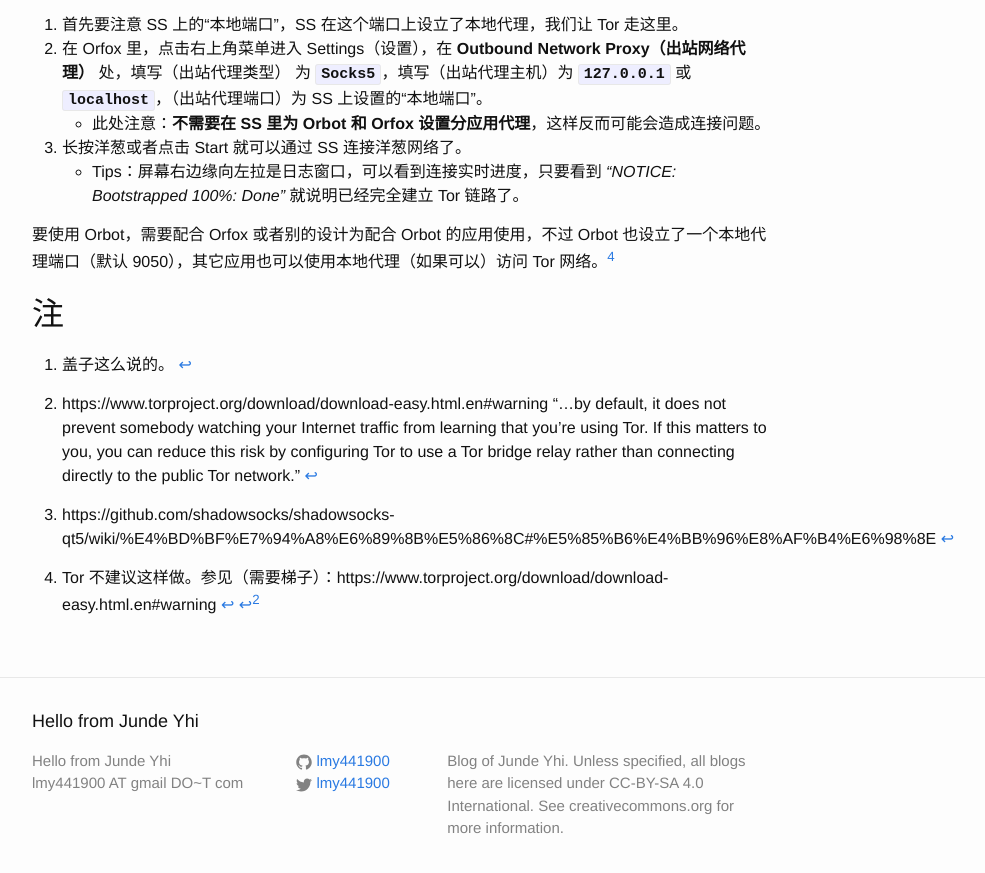
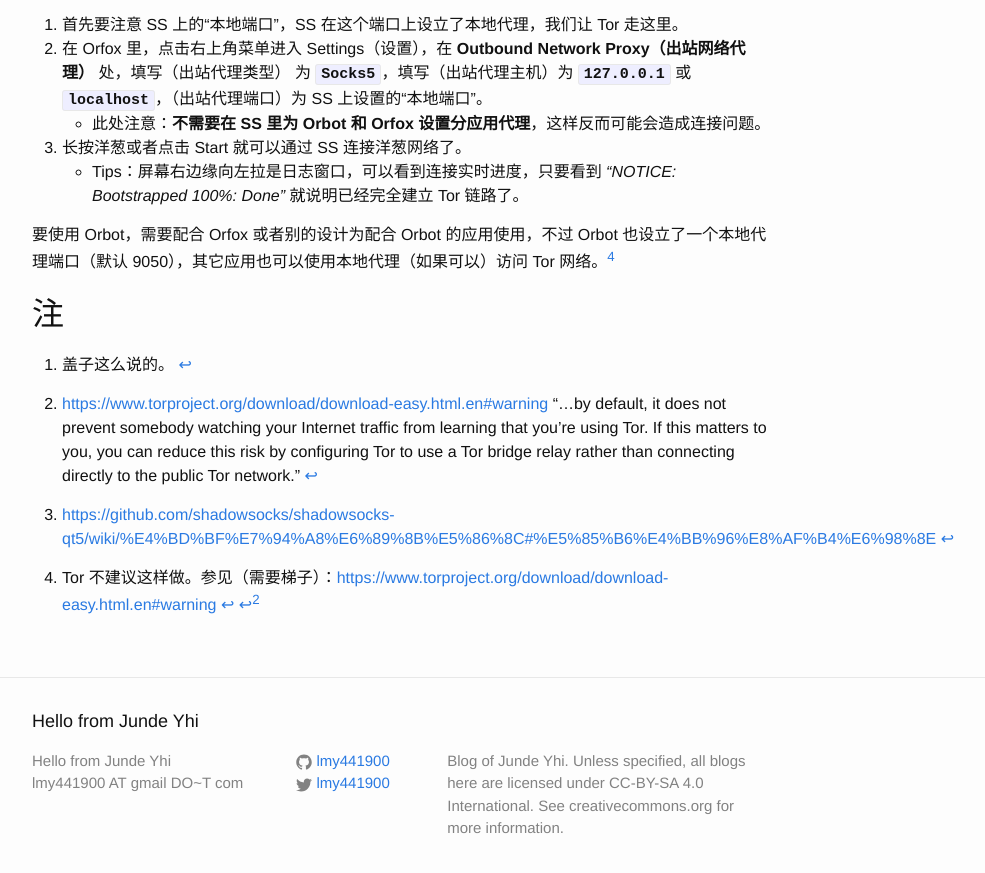
Before and after one commit to lmy441900/lmy441900.github.io, a Jekyll site: the page built from _posts/2017-06-24-tor-practice.md, in a window 1280 px wide and 900 px high, scrolled down 1463 px. Shown: the top 873 px of the window, without its empty margins (238-1223 px from the left). Built offline with Jekyll 4.4.1, drawn with Linux system fonts in a browser that asks for light colours.

```diff
--- a/_posts/2017-06-24-tor-practice.md
+++ b/_posts/2017-06-24-tor-practice.md
@@ -65,6 +65,6 @@ Orbot 是 Tor 在安卓平台上的实现（就是有点慢）。要让 Tor 走
 ## 注
 
 [^1]: 盖子这么说的。
-[^2]: https://www.torproject.org/download/download-easy.html.en#warning "...by default, it does not prevent somebody watching your Internet traffic from learning that you're using Tor. If this matters to you, you can reduce this risk by configuring Tor to use a Tor bridge relay rather than connecting directly to the public Tor network."
-[^3]: https://github.com/shadowsocks/shadowsocks-qt5/wiki/%E4%BD%BF%E7%94%A8%E6%89%8B%E5%86%8C#%E5%85%B6%E4%BB%96%E8%AF%B4%E6%98%8E
-[^4]: Tor 不建议这样做。参见（需要梯子）：https://www.torproject.org/download/download-easy.html.en#warning
+[^2]: <https://www.torproject.org/download/download-easy.html.en#warning> "...by default, it does not prevent somebody watching your Internet traffic from learning that you're using Tor. If this matters to you, you can reduce this risk by configuring Tor to use a Tor bridge relay rather than connecting directly to the public Tor network."
+[^3]: <https://github.com/shadowsocks/shadowsocks-qt5/wiki/%E4%BD%BF%E7%94%A8%E6%89%8B%E5%86%8C#%E5%85%B6%E4%BB%96%E8%AF%B4%E6%98%8E>
+[^4]: Tor 不建议这样做。参见（需要梯子）：<https://www.torproject.org/download/download-easy.html.en#warning>
```
